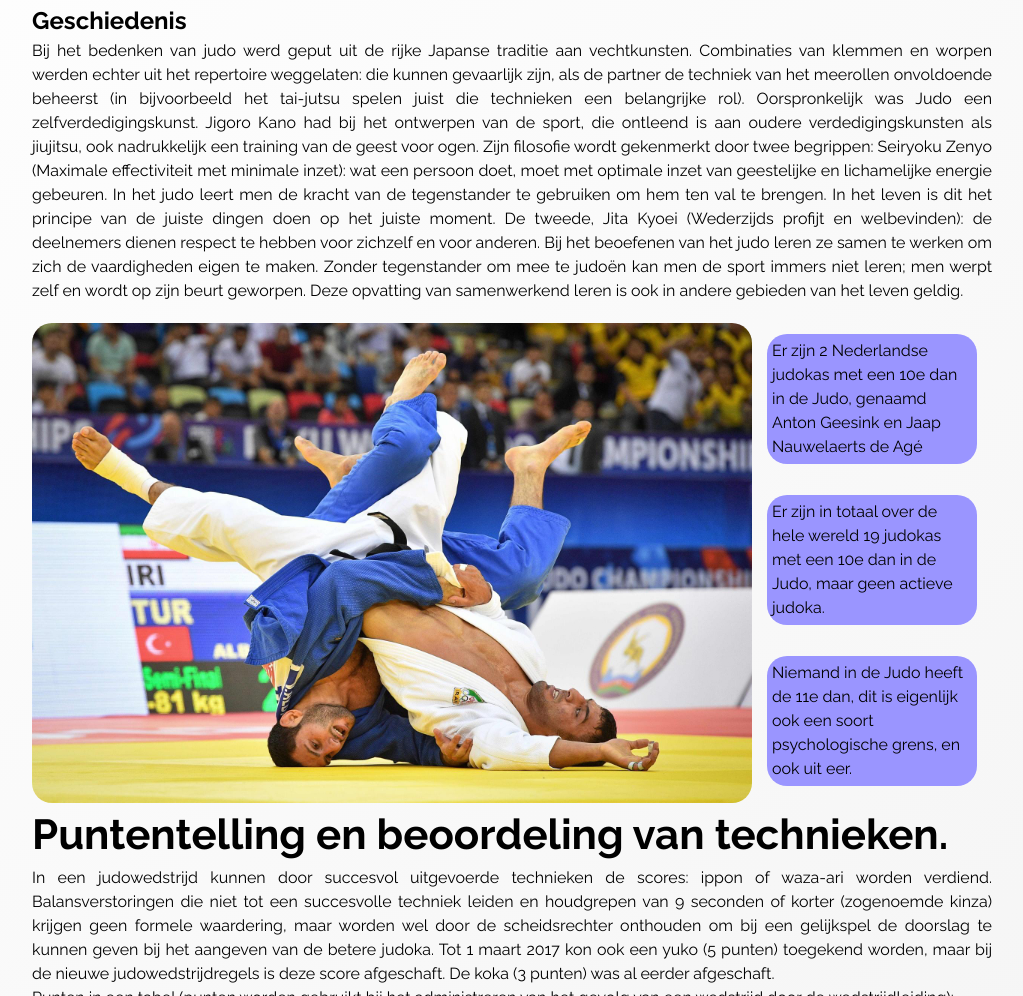
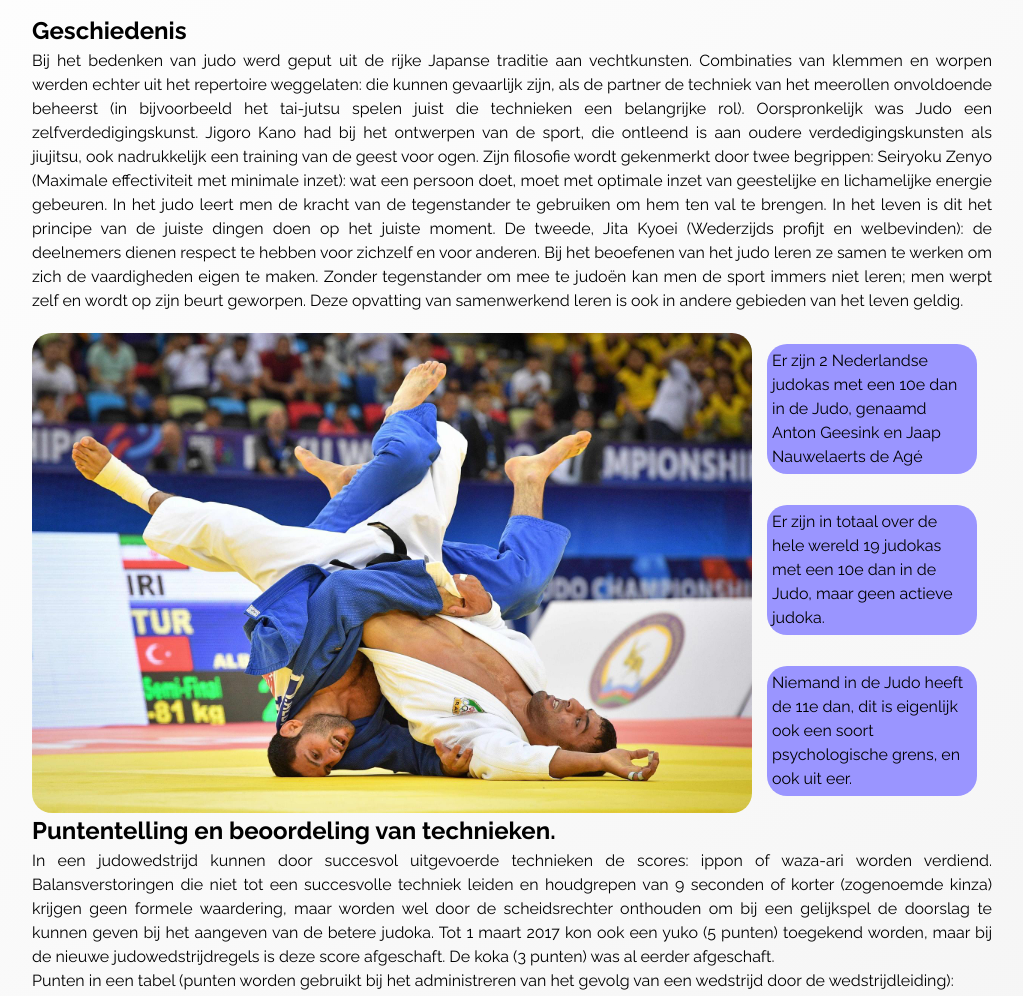
Before and after one commit to RubenKuilder/HTML_Project, a plain HTML site: page koen.html in a window 1280 px wide. Shown: the part 417-1413 px from the top of the page, without its empty margins (128-1151 px from the left). Drawn offline with Linux system fonts and the light colour scheme.

Commit message:
Judo pagina laatse puntjes op de i gezet en gevalideerd

```diff
--- a/assets/stylesheets/koen.css
+++ b/assets/stylesheets/koen.css
@@ -16,6 +16,14 @@ header {
 
 h1{
 	margin-top: 15px;
+}
+
+h2{
+	margin-top: 10px;
+}
+
+h2#h2plaatje{
+	margin-top: 500px;
 }
 
 .feitjes {
--- a/koen.html
+++ b/koen.html
@@ -85,7 +85,7 @@
 					Niemand in de Judo heeft de 11e dan, dit is eigenlijk ook een soort
 					psychologische grens, en ook uit eer.
 				</div>
-				<h1> Puntentelling en beoordeling van technieken. </h1>
+				<h2 id="h2plaatje"> Puntentelling en beoordeling van technieken. </h2>
 				<p>
 					In een judowedstrijd kunnen door succesvol uitgevoerde technieken de scores:
 					ippon of waza-ari worden verdiend. Balansverstoringen die niet tot een succesvolle
@@ -173,7 +173,7 @@
         <footer>
             <div id="footerboven">
                 <div id="linksboven">
-                    Enduro
+                    Judo
                 </div>
                 <div id="rechtsboven">
                     Deze pagina is gemaakt door: Koen Somsen
```
